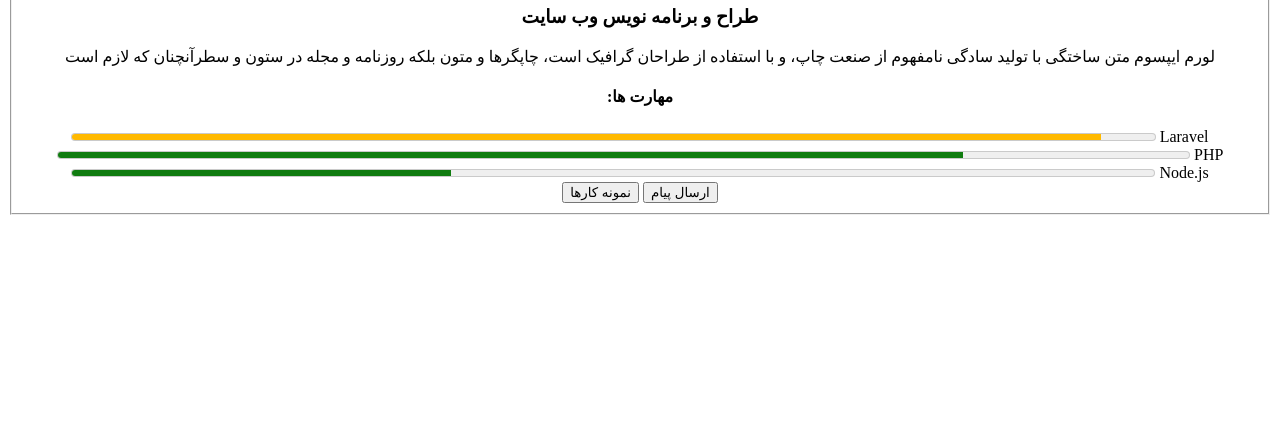
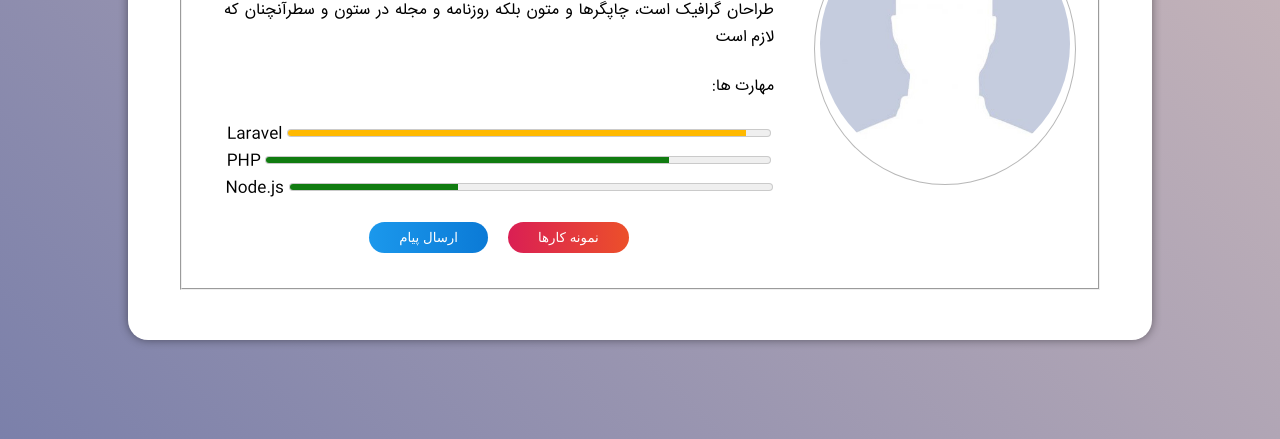
Before and after one commit to zamamizahra/projectzb, a plain HTML site: page detail.html in a window 1280 px wide. Shown: the part 361-800 px from the top of the page. Drawn offline with Linux system fonts and the light colour scheme; files whose address does not match are found by name.

Commit message:
modified 3 files: detail and index and style

```diff
--- a/detail.html
+++ b/detail.html
@@ -1,10 +1,13 @@
 <!DOCTYPE html>
 <html lang="en">
 <head>
+    <meta charset="UTF-8">
+    <meta http-equiv="X-UA-Compatible" content="IE=edge">
+    <meta name="viewport" content="width=device-width, initial-scale=1.0">
     <title>chasbooncontact</title>
+    <link rel="stylesheet" href="./style/style.css">
 </head>
 <body>
- <div style="text-align:center;">
     <div class="container-d">
         <div class="col-8">
             <form class="frm-info">
@@ -20,10 +23,10 @@
                             <div>
                                 <h1>آرمان بابایی</h1>
                                 <h3>طراح و برنامه نویس وب سایت</h3>
-                                <p style="text-align:center;">
+                                <p style="text-align: justify;">
                                     لورم ایپسوم متن ساختگی با تولید سادگی نامفهوم از صنعت چاپ، و با استفاده از طراحان گرافیک است، چاپگرها و متون بلکه روزنامه و مجله در ستون و سطرآنچنان که لازم است
                                 </p>
-                                <h4>:مهارت ها</h4>
+                                <h4>مهارت ها:</h4>
                                 <div style="text-align: center;">
                                     <div>
                                         <meter min="0" max="100" low="20" high="90" value="95" style="width: 88%; direction: ltr;"></meter>
--- a/style/style.css
+++ b/style/style.css
@@ -86,7 +86,64 @@ body{
     cursor: pointer;
 }
 
+/* datail page */
 
+.container-d{
+    display: flex;
+    align-items: center;
+    height: 100vh;
+}
+.col-8{
+    width: 80%;
+    margin: auto;
+    background-color: white;
+    box-shadow: 0 0 10px #00000070;
+    border-radius: 20px;
+}
+.frm-info{
+    padding: 50px;
+}
+.row{
+    display: flex;
+    align-items: center;
+}
+.col-3{
+    width: 30%;
+    padding: 10px;
+}
+.col-7{
+    width: 70%;
+    padding: 5px 30px;
+}
+.pic{
+    border: 1px solid rgba(112,112,112,0.5);
+    border-radius: 50%;
+    padding: 5px;
+    text-align: center;
+}
+.btn{
+    display: flex;
+    justify-content: center;
+    padding: 10px 5px;
+}
+.btn-follow{
+
+    background: linear-gradient(90deg, #da1f54 , #ec502a);
+    border: 0;
+    padding: 8px 30px;
+    border-radius: 30px;
+    color: #fff;
+    margin: 10px;
+}
+.btn-message{
+    background: linear-gradient(90deg, #1b98ec , #0b7ad6);
+    border: 0;
+    padding: 8px 30px;
+    border-radius: 30px;
+    color: #fff;
+    margin: 10px;
+}
+/* end */
 
 @media screen and (max-width: 992px){
     .col{
```
Also changed, not shown: index.html (+3 -3 lines).
